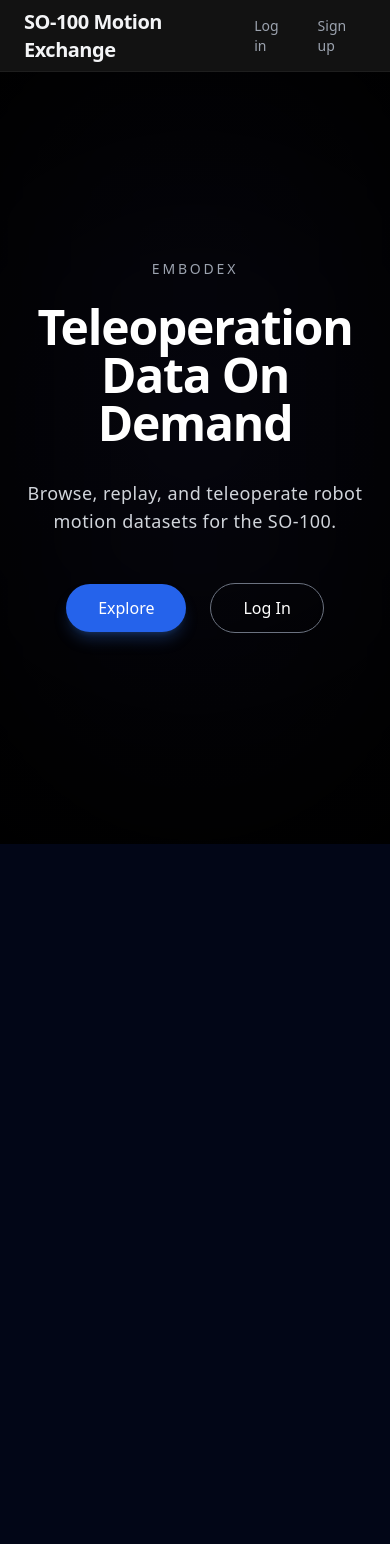
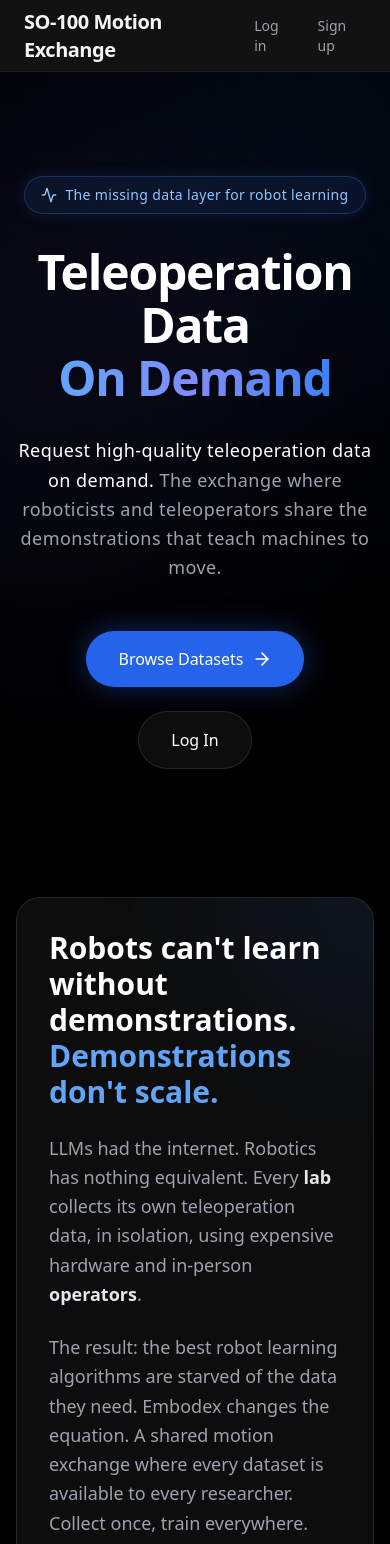
Before and after one commit to Luis-Lundgren/embodex-web, a Next.js app: page / in a window 390 px wide. Shown: the top 1544 px of the page. Before the commit the page ends 844 px from the top, so only its background shows below. Built offline with nearby package versions, Linux system fonts and the light colour scheme; no server answers.

Commit message:
feat: Redesign landing page with new hero, problem/solution, and features sections, including updated styling and icons.

```diff
--- a/app/page.tsx
+++ b/app/page.tsx
@@ -3,6 +3,7 @@
 import { getServerSession } from "next-auth/next";
 import { authOptions } from "@/lib/auth";
 import { redirect } from "next/navigation";
+import { Activity, ArrowRight, ClipboardList, Gamepad2, Award, Share2, Network, Users, Globe } from 'lucide-react';
 
 export default async function LandingPage() {
     const session = await getServerSession(authOptions);
@@ -12,37 +13,142 @@
     }
 
     return (
-        <div className="min-h-screen bg-black text-white flex flex-col relative overflow-hidden font-sans">
+        <div className="min-h-screen bg-black text-white flex flex-col relative overflow-x-hidden font-sans">
             <LandingNav />
 
-            {/* Background elements to mimic Mixamo */}
-            <div className="absolute inset-0 z-0 flex items-center justify-center opacity-30 pointer-events-none">
-                <div className="w-[800px] h-[800px] bg-indigo-500/20 rounded-full blur-[120px]"></div>
+            {/* Ambient Background Glows */}
+            <div className="absolute top-0 left-1/2 -translate-x-1/2 w-full h-[800px] z-0 pointer-events-none opacity-40">
+                <div className="absolute top-[-200px] left-1/4 w-[600px] h-[600px] bg-blue-600/20 rounded-full blur-[120px] mix-blend-screen"></div>
+                <div className="absolute top-[100px] right-1/4 w-[500px] h-[500px] bg-indigo-500/20 rounded-full blur-[100px] mix-blend-screen"></div>
             </div>
 
-            {/* Dark vignette effect */}
-            <div className="absolute inset-0 z-0 bg-[radial-gradient(circle_at_center,transparent_0%,black_100%)] opacity-80 pointer-events-none"></div>
+            <main className="relative z-10 flex-1 flex flex-col items-center px-4 md:px-8 pt-32 pb-24">
+                {/* Hero Section */}
+                <section className="w-full max-w-6xl mx-auto text-center flex flex-col items-center mt-12 mb-32">
+                    <div className="inline-flex items-center gap-2 px-4 py-2 rounded-full border border-blue-500/30 bg-blue-500/10 text-blue-300 text-sm font-medium tracking-wide mb-8 shadow-[0_0_15px_rgba(59,130,246,0.15)] backdrop-blur-md">
+                        <Activity className="w-4 h-4" />
+                        <span>The missing data layer for robot learning</span>
+                    </div>
 
-            {/* Main Content */}
-            <main className="relative z-10 flex-1 flex flex-col items-center justify-center px-4 text-center mt-12">
-                <p className="text-gray-400 font-medium tracking-[0.2em] uppercase text-sm mb-6">Embodex</p>
+                    <h1 className="text-5xl md:text-7xl lg:text-8xl font-black tracking-tight mb-8 leading-[1.1]">
+                        Teleoperation Data <br />
+                        <span className="bg-gradient-to-r from-blue-400 via-indigo-400 to-blue-500 text-transparent bg-clip-text drop-shadow-sm">
+                            On Demand
+                        </span>
+                    </h1>
 
-                <h1 className="text-5xl md:text-7xl lg:text-8xl font-bold tracking-tight mb-8">
-                    Teleoperation Data On Demand
-                </h1>
+                    <p className="text-lg md:text-2xl text-gray-400 max-w-3xl mx-auto mb-12 font-light tracking-wide leading-relaxed">
+                        <strong className="text-white font-medium">Request high-quality teleoperation data on demand.</strong> The exchange where roboticists and teleoperators share the demonstrations that teach machines to move.
+                    </p>
 
-                <p className="text-lg md:text-xl text-gray-300 max-w-2xl mx-auto mb-12 font-light tracking-wide">
-                    Browse, replay, and teleoperate robot motion datasets for the SO-100.
-                </p>
+                    <div className="flex flex-col sm:flex-row items-center gap-6">
+                        <Link href="/explore" className="group flex items-center justify-center gap-2 px-8 py-4 bg-blue-600 hover:bg-blue-500 text-white font-medium rounded-full transition-all duration-300 shadow-[0_0_30px_rgba(37,99,235,0.4)] hover:shadow-[0_0_40px_rgba(37,99,235,0.6)] transform hover:-translate-y-1">
+                            Browse Datasets
+                            <ArrowRight className="w-5 h-5 group-hover:translate-x-1 transition-transform" />
+                        </Link>
+                        <Link href="/login" className="px-8 py-4 bg-white/5 border border-white/10 hover:border-white/30 hover:bg-white/10 text-white font-medium rounded-full transition-all backdrop-blur-md">
+                            Log In
+                        </Link>
+                    </div>
+                </section>
 
-                <div className="flex items-center gap-6">
-                    <Link href="/explore" className="px-8 py-3 bg-blue-600 hover:bg-blue-500 text-white font-medium rounded-full transition-all shadow-lg shadow-blue-500/25">
-                        Explore
-                    </Link>
-                    <Link href="/login" className="px-8 py-3 bg-transparent border border-gray-500 hover:border-white text-white font-medium rounded-full transition-all">
-                        Log In
-                    </Link>
-                </div>
+                {/* Problem/Solution Section */}
+                <section className="w-full max-w-5xl mx-auto mb-32">
+                    <div className="glass rounded-3xl p-8 md:p-12 relative overflow-hidden backdrop-blur-xl border border-white/5 bg-gradient-to-br from-white/[0.03] to-transparent shadow-[0_8px_32px_rgba(0,0,0,0.5)]">
+                        <div className="absolute -right-32 -top-32 w-64 h-64 bg-blue-600/10 rounded-full blur-[80px]"></div>
+
+                        <div className="grid md:grid-cols-2 gap-12 items-center relative z-10">
+                            <div>
+                                <h2 className="text-3xl md:text-4xl font-bold mb-6">
+                                    Robots can't learn without demonstrations. <br/>
+                                    <span className="text-blue-400">Demonstrations don't scale.</span>
+                                </h2>
+                                <p className="text-gray-400 text-lg leading-relaxed mb-6">
+                                    LLMs had the internet. Robotics has nothing equivalent. Every <strong className="text-gray-200">lab</strong> collects its own teleoperation data, in isolation, using expensive hardware and in-person <strong className="text-gray-200">operators</strong>.
+                                </p>
+                                <p className="text-gray-400 text-lg leading-relaxed">
+                                    The result: the best robot learning algorithms are starved of the data they need. Embodex changes the equation. A shared motion exchange where every dataset is available to every researcher. Collect once, train everywhere.
+                                </p>
+                            </div>
+                            <div className="grid grid-cols-2 gap-4">
+                                <div className="bg-black/40 border border-white/5 p-6 rounded-2xl flex flex-col items-center text-center">
+                                    <div className="w-12 h-12 bg-blue-500/20 text-blue-400 rounded-full flex items-center justify-center mb-4">
+                                        <Users className="w-6 h-6" />
+                                    </div>
+                                    <h3 className="text-white font-semibold mb-2">Global Labs</h3>
+                                    <p className="text-sm text-gray-500">Uniting researchers across the world.</p>
+                                </div>
+                                <div className="bg-black/40 border border-white/5 p-6 rounded-2xl flex flex-col items-center text-center translate-y-6">
+                                    <div className="w-12 h-12 bg-indigo-500/20 text-indigo-400 rounded-full flex items-center justify-center mb-4">
+                                        <Globe className="w-6 h-6" />
+                                    </div>
+                                    <h3 className="text-white font-semibold mb-2">Remote Operators</h3>
+                                    <p className="text-sm text-gray-500">Teleoperate from any browser.</p>
+                                </div>
+                            </div>
+                        </div>
+                    </div>
+                </section>
+
+                {/* Features Section */}
+                <section className="w-full max-w-6xl mx-auto mb-32 relative">
+                    {/* Background glow for features */}
+                    <div className="absolute top-1/2 left-1/2 -translate-x-1/2 -translate-y-1/2 w-[800px] h-[400px] bg-blue-900/10 blur-[120px] rounded-full pointer-events-none z-0"></div>
+
+                    <div className="relative z-10">
+                        <h2 className="text-3xl md:text-5xl font-bold text-center mb-4">One platform. Every SO-100 dataset.</h2>
+                        <p className="text-xl text-gray-400 text-center mb-16 max-w-2xl mx-auto">The unified infrastructure connecting decentralized labs and teleoperators worldwide.</p>
+
+                        <div className="grid md:grid-cols-2 lg:grid-cols-4 gap-6">
+                            {[
+                                {
+                                    icon: <ClipboardList className="w-6 h-6" />,
+                                    title: "Request",
+                                    desc: "Request specific sets of data for the Teleoperators to fulfill. Get exactly the motions your models need."
+                                },
+                                {
+                                    icon: <Gamepad2 className="w-6 h-6" />,
+                                    title: "Web Teleoperation",
+                                    desc: "Empower global teleoperators to control an SO-100 from any browser. No leader arm required."
+                                },
+                                {
+                                    icon: <Award className="w-6 h-6" />,
+                                    title: "Quality Scoring",
+                                    desc: "Every trajectory is automatically evaluated for smoothness, task completion, and consistency."
+                                },
+                                {
+                                    icon: <Share2 className="w-6 h-6" />,
+                                    title: "Data Exchange",
+                                    desc: "Seamlessly share datasets across different labs. Trade demonstrations and build collective intelligence."
+                                }
+                            ].map((feature, i) => (
+                                <div key={i} className="bg-white/[0.02] border border-white/5 hover:border-blue-500/30 hover:bg-white/[0.04] transition-all duration-300 rounded-3xl p-8 group flex flex-col relative overflow-hidden">
+                                    <div className="absolute top-0 right-0 w-32 h-32 bg-blue-500/5 rounded-bl-[100px] transition-all duration-300 group-hover:bg-blue-500/10"></div>
+                                    <div className="w-14 h-14 bg-gradient-to-br from-blue-600/20 to-indigo-600/20 text-blue-400 rounded-2xl flex items-center justify-center mb-6 group-hover:scale-110 group-hover:shadow-[0_0_15px_rgba(59,130,246,0.3)] transition-all relative z-10">
+                                        {feature.icon}
+                                    </div>
+                                    <h3 className="text-xl font-semibold text-white mb-3 relative z-10">{feature.title}</h3>
+                                    <p className="text-gray-400 text-sm leading-relaxed flex-1 relative z-10">{feature.desc}</p>
+                                </div>
+                            ))}
+                        </div>
+                    </div>
+                </section>
+
+                {/* CTA Section */}
+                <section className="w-full max-w-4xl mx-auto text-center">
+                    <div className="relative p-10 md:p-16 overflow-hidden rounded-[40px] border border-blue-500/20 bg-blue-900/10 backdrop-blur-md">
+                        <div className="absolute inset-0 bg-[radial-gradient(ellipse_at_center,rgba(37,99,235,0.15)_0%,transparent_70%)] pointer-events-none"></div>
+                        <h2 className="relative z-10 text-3xl md:text-5xl font-bold mb-6">The SO-100 ecosystem deserves a real data backbone.</h2>
+                        <p className="relative z-10 text-lg md:text-xl text-blue-200/70 mb-10 max-w-2xl mx-auto font-light leading-relaxed">
+                            Thousands of researchers build with the SO-100. Join the network of labs and operators where every robot arm learns from every demonstration ever recorded.
+                        </p>
+                        <Link href="/signup" className="relative z-10 inline-flex items-center gap-2 px-10 py-5 bg-blue-600 hover:bg-blue-500 text-white font-bold rounded-full transition-all duration-300 shadow-[0_0_30px_rgba(37,99,235,0.3)] hover:shadow-[0_0_50px_rgba(37,99,235,0.5)] transform hover:-translate-y-1">
+                            Join the Network
+                            <Network className="w-5 h-5 ml-2" />
+                        </Link>
+                    </div>
+                </section>
             </main>
         </div>
     );
```
